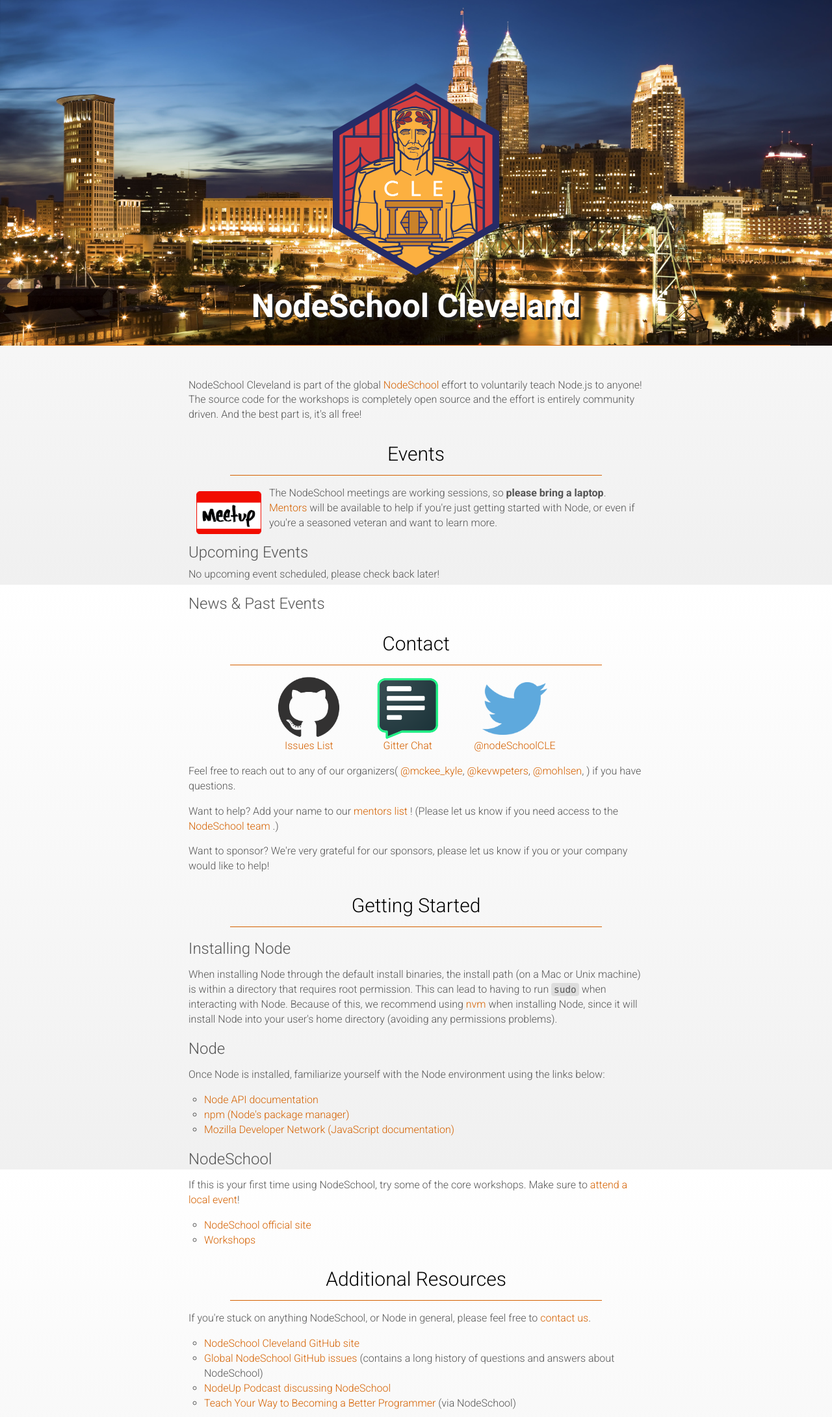
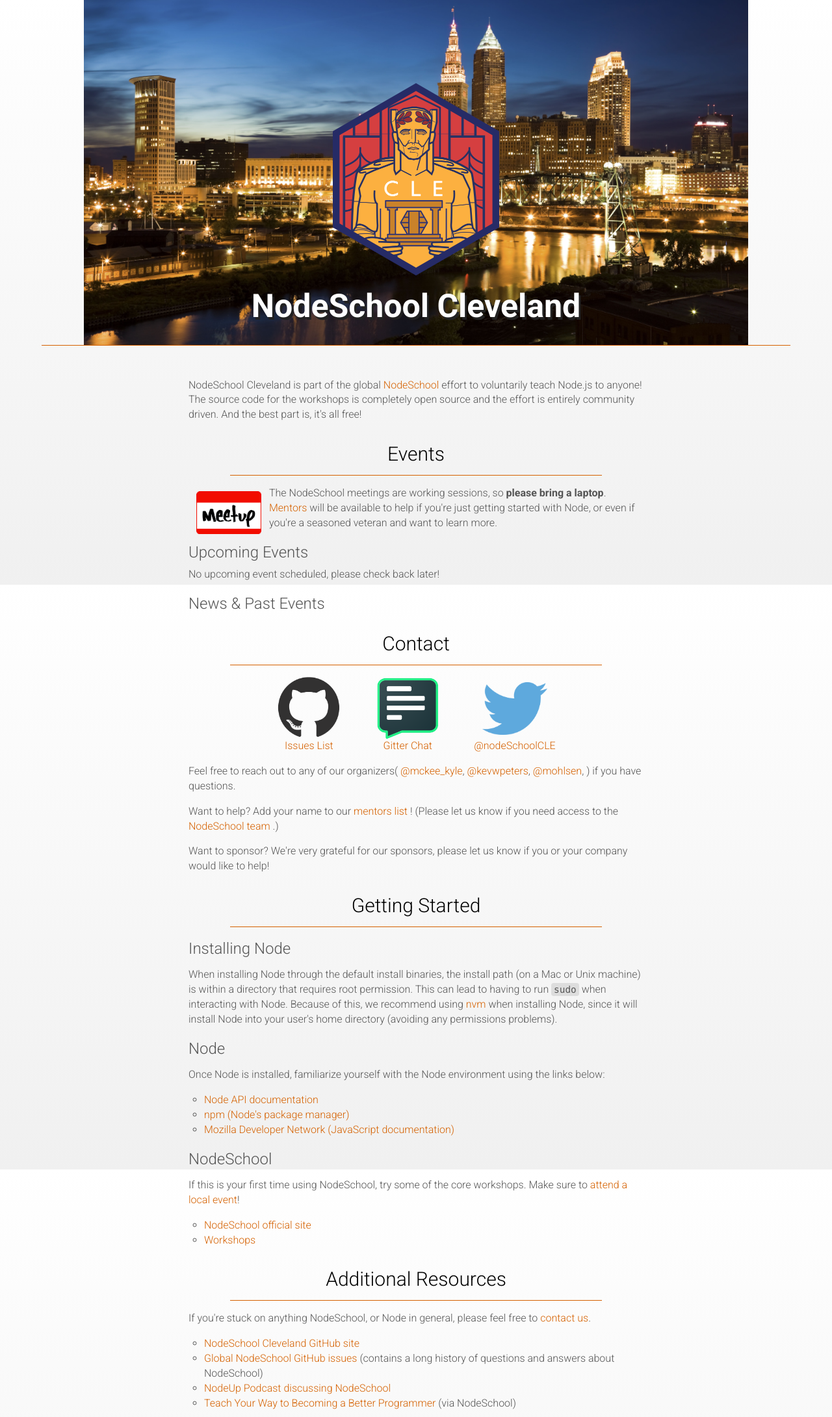
Before and after one commit to nodeschool/cleveland, a Jekyll site: the page built from index.html, in a window 1280 px wide. Shown: the whole page at 65% size. Built offline with Jekyll 4.4.1, drawn with Linux system fonts in a browser that asks for light colours.

Commit message:
Fixed main page image resizing.

```diff
--- a/_includes/head.html
+++ b/_includes/head.html
@@ -11,7 +11,7 @@
 
     <link href="http://fonts.googleapis.com/css?family=Roboto:100,300,400,500,700" rel="stylesheet" type="text/css">
     <link rel="stylesheet" href="https://maxcdn.bootstrapcdn.com/bootstrap/3.3.1/css/bootstrap.min.css">
-    <link rel="stylesheet" href="{{site.url}}/css/style.css">
+    <link rel="stylesheet" href="css/style.css">
 </head>
 
 <body>
--- a/css/style.css
+++ b/css/style.css
@@ -46,15 +46,33 @@
 .main .title hr {
     margin: 2em 4em 1.5em;
 }
+
+@media (max-width: 749px) {
     .main .title {
-    background: url(../img/cleve_ns.jpg) no-repeat center center fixed;
+        background-image: url(../img/cleve_ns.jpg);
+        background-repeat: no-repeat;
+        background-position: center center;
         -webkit-background-size: cover;
         -moz-background-size: cover;
         -o-background-size: cover;
         background-size: cover;
-    background-position-y: 0;
         margin-bottom: 50px;
     }
+}
+
+
+@media (min-width: 750px) {
+    .main .title {
+        background-image: url(../img/cleve_ns.jpg);
+        background-repeat: no-repeat;
+        background-position: center center;
+        background-attachment: fixed;
+        background-position-y: 0;
+        background-size: contain;
+        margin-bottom: 50px;
+    }
+}
+
 
 .main .title h1 {
     color: #FFF;
```
Lines whose indentation alone changed are shown as unchanged.
